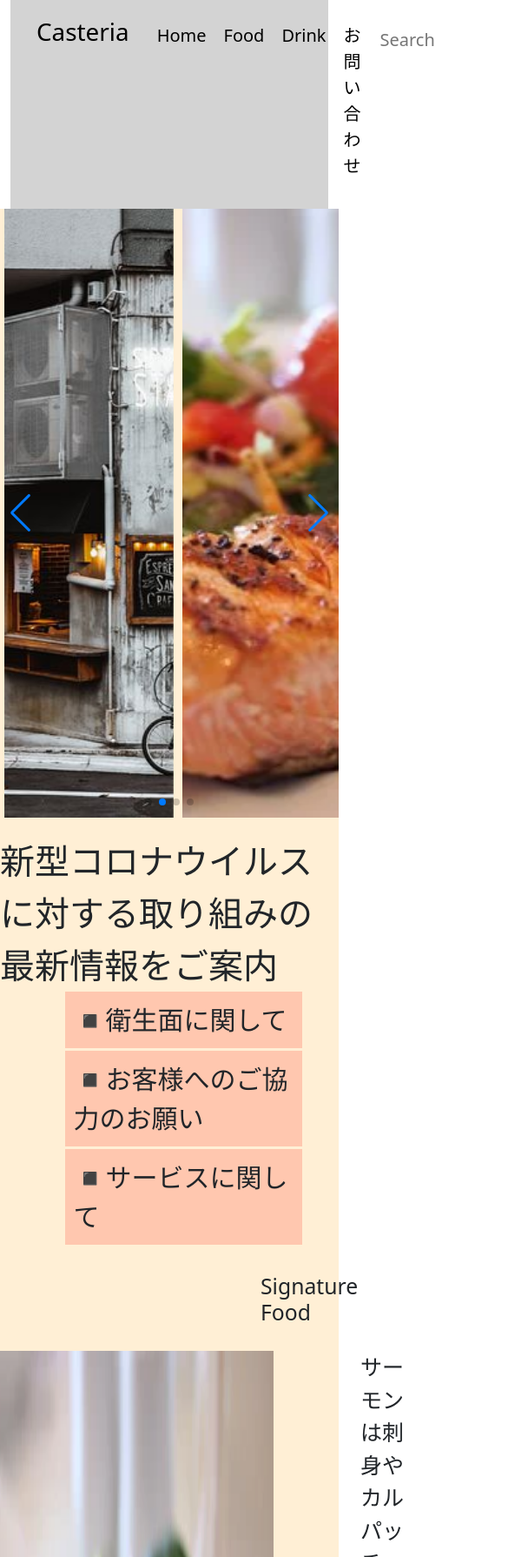
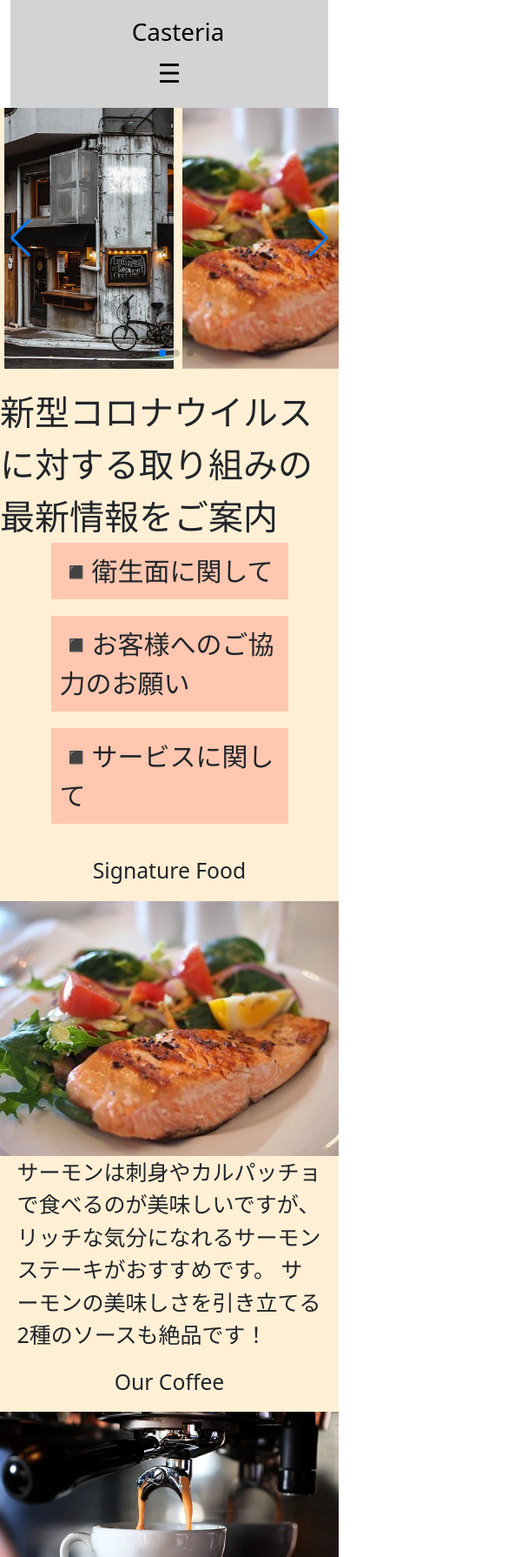
Before and after one commit to benaturalblue/coding_advanced-main, a plain HTML site: page index.html in a window 390 px wide. Shown: the top 1790 px of the page at 87% size, 585 px wide, since content can reach past the window. Drawn offline with nearby package versions, Linux system fonts and the light colour scheme.

Commit message:
レスポンシブ対応の調整

```diff
--- a/index.html
+++ b/index.html
@@ -22,6 +22,7 @@
     .shop-name {
       margin: 10px 0 0 20px;
     }
+
 
     .nav-lists {
       font-size: 20px;
@@ -83,6 +84,7 @@
 
     .main-page {
       background-color: #ffefd5;
+      margin-bottom: 0;
     }
 
     .infomation-content,
@@ -115,7 +117,9 @@
     .infomation1 ul,
     .infomation2 ul,
     .infomation3 ul {
-      display: none;
+      max-height: 0;
+      overflow: hidden;
+      transition: max-height 0.3s ease;
     }
 
     .infomation1.active ul,
@@ -211,13 +215,89 @@
     .footer-navbar {
       background-color: darkgray;
       padding: 40px 0;
-      width: 100vw;
     }
 
     .footer-nav-lists {
       display: flex;
       justify-content: center;
       list-style: none;
+    }
+
+    .footer-nav-lists li {
+      margin: 0 20px;
+    }
+
+    @media (min-width: 600px) {
+      .menu-icon {
+        display: none;
+      }
+    }
+
+    /* スマートフォンサイズ */
+    @media (max-width: 599px) {
+      .swiper-container {
+        height: 300px;
+        overflow: hidden;
+      }
+
+      .swiper-slide img {
+        object-position: center;
+      }
+
+      .nav-lists {
+        display: none;
+      }
+
+      .navbar.active .nav-lists {
+        display: flex;
+        flex-direction: column;
+        align-items: center;
+      }
+
+      .menu-icon {
+        text-align: center;
+        font-size: 30px;
+        cursor: pointer;
+      }
+
+      header {
+        flex-direction: column;
+        align-items: center;
+      }
+
+      .menu-title {
+        margin: 20px 0;
+        text-align: center;
+      }
+
+      .menu-group {
+        flex-direction: column;
+        align-items: center;
+      }
+
+      .menu-content {
+        width: 100%;
+        max-width: 90%;
+        margin: 0;
+      }
+
+      .access {
+        flex-direction: column;
+        align-items: center;
+      }
+
+      .shop-infomation {
+        display: none;
+      }
+
+      .footer-navbar {
+        padding: 20px 0;
+        text-align: center;
+      }
+
+      .footer-nav-lists li {
+        margin: 10px 0;
+      }
     }
   </style>
 </head>
@@ -228,12 +308,13 @@
       <div class="heading">
         <h1 class="shop-name">Casteria</h1>
       </div>
-      <div class="navbar">
-        <ul class="nav-lists">
-          <li>Home</li>
-          <li>Food</li>
-          <li>Drink</li>
-          <li>お問い合わせ</li>
+      <nav class="navbar">
+        <label for="menu-btn" class="menu-icon" id="menu-icon">&#9776;</label>
+        <ul class="nav-lists" id="nav-lists">
+          <li><a href="#">Home</a></li>
+          <li><a href="#">Food</a></li>
+          <li><a href="#">Drink</a></li>
+          <li><a href="#">お問い合わせ</a></li>
           <li>
             <form>
               <input type="text" placeholder="Search">
@@ -241,7 +322,9 @@
             </form>
           </li>
         </ul>
-      </div>
+      </nav>
+    </header>
+
     </header>
   </div>
 
@@ -271,7 +354,7 @@
       新型コロナウイルスに対する取り組みの最新情報をご案内
     </div>
     <div class="infomation-content">
-      <ul class="infomation1" onclick="toggleList('infomation1')">
+      <div class="infomation1" onclick="toggleList('infomation1')">
         <div class="title">◾️衛生面に関して</div>
         <ul>
           <li>マスクを着用しての接客</li>
@@ -281,8 +364,8 @@
           <li>テーブルにお客様用の消毒用アルコールの設置</li>
           <li>従業員間の距離確保のため、休憩や研修時の客席利用</li>
         </ul>
-      </ul>
-      <ul class="infomation2" onclick="toggleList('infomation2')">
+      </div>
+      <div class="infomation2" onclick="toggleList('infomation2')">
         <div class="title">◾️お客様へのご協力のお願い</div>
         <ul>
           <li>店内では、飲食時以外のマスク着用をお願いいたします</li>
@@ -291,8 +374,8 @@
           <li>多数でお越しの際は、お一人がまとめてご注文願います（混雑時に入場制限をする場合がございます）</li>
           <li>発熱や体調不良の際はご入店をお控えください</li>
         </ul>
-      </ul>
-      <ul class="infomation3" onclick="toggleList('infomation3')">
+      </div>
+      <div class="infomation3" onclick="toggleList('infomation3')">
         <div class="title">◾️サービスに関して</div>
         <ul>
           <li>直接お渡しする商品の提供、金銭授受時にグローブの着用</li>
@@ -302,8 +385,10 @@
           <li>店内設置しているミルク、はちみつ、パウダー類の一時引き下げ</li>
           <li>混雑状況に応じたドライブスルーサービスの一時休止や店内客席利用の制限</li>
         </ul>
-      </ul>
+      </div>
     </div>
+
+
 
     <div class="menu">
       <h2 class="menu-title">
@@ -339,7 +424,7 @@
 
     <div class="access-wrapper">
       <div class="access">
-        <div class="acccess-group">
+        <div class="access-group">
           <div class="access-text">
             <div class="access-title">
               Address
@@ -417,9 +502,23 @@
       },
     });
     function toggleList(className) {
-      var infoElement = document.querySelector('.' + className);
-      infoElement.classList.toggle('active');
+      var element = document.querySelector("." + className + " ul");
+      var maxHeight = window.getComputedStyle(element).maxHeight;
+
+      if (maxHeight === "0px") {
+        element.style.maxHeight = element.scrollHeight + "px";
+      } else {
+        element.style.maxHeight = "0px";
+      }
     }
+
+    document.getElementById("menu-icon").addEventListener("click", function () {
+      var navbar = document.querySelector(".navbar");
+      navbar.classList.toggle("active");
+    });
+
+
+
   </script>
 </body>
 
```
